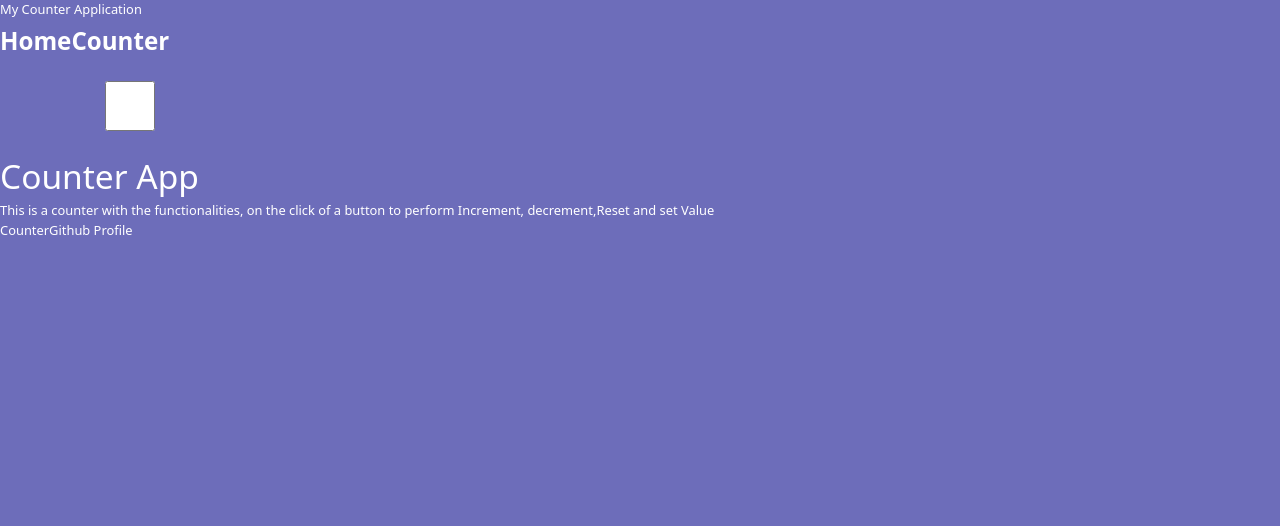
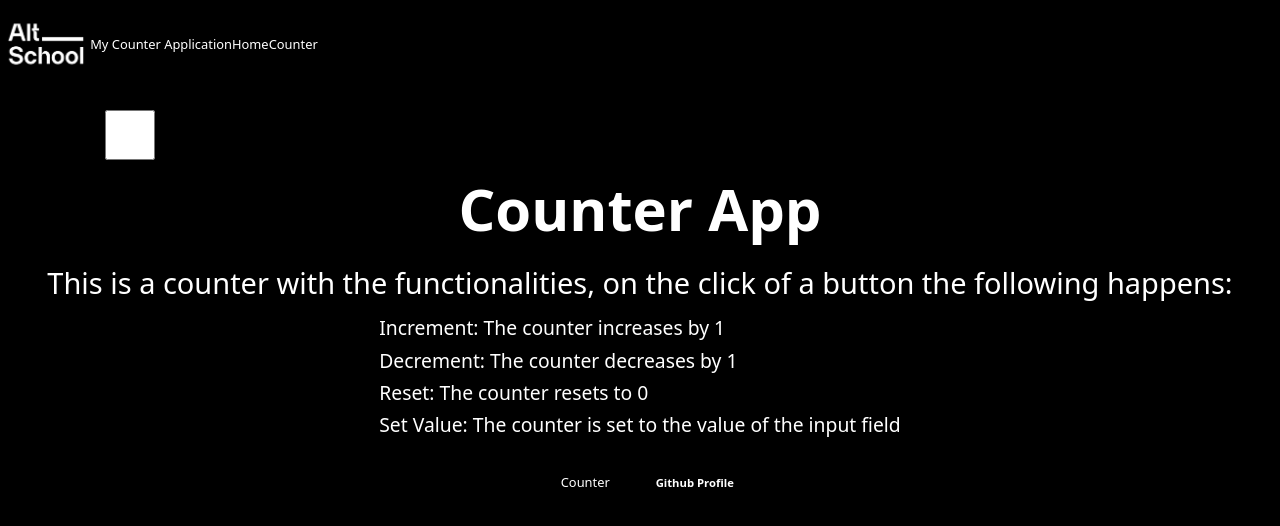
Before and after one commit to Fortzy05/AltSchool-Final-Exam, a Vue app in the folder AltSchool-final-exam/: page / in a window 1280 px wide. Shown: the top 526 px of the page. Built offline with nearby package versions, Linux system fonts and the light colour scheme.

Commit message:
nav logo

```diff
--- a/AltSchool-final-exam/src/App.css
+++ b/AltSchool-final-exam/src/App.css
@@ -10,7 +10,7 @@
 
 
 body {
-    background-color: rgb(109, 109, 186);
+    background-color: black;
     color: white;
 
 }
--- a/AltSchool-final-exam/src/App.vue
+++ b/AltSchool-final-exam/src/App.vue
@@ -1,5 +1,5 @@
 <template>
-  <div class="h-full">
+  <div class="h-full ">
     <Navbar />
     <ToggleSwitch />
     <router-view />
--- a/AltSchool-final-exam/src/components/HomeView.vue
+++ b/AltSchool-final-exam/src/components/HomeView.vue
@@ -1,16 +1,26 @@
 <template>
-  <main>
-    <h1>Counter App</h1>
-    <p>
-      This is a counter with the functionalities, on the click of a button to
-      perform Increment, decrement,Reset and set Value
+  <main
+    class="flex flex-col justify-center text-center items-center gap-5 h-full w-full my-0 mx-auto transition-all ease-in-out"
+  >
+    <h1 class="text-7xl mb-4 items-center font-extrabold">Counter App</h1>
+    <p
+      class="items-center text-center text-4xl flex flex-col gap-5 justify-center"
+    >
+      This is a counter with the functionalities, on the click of a button the following happens:
+      <ul class="flex flex-col items-start gap-2 text-2xl justify-start">
+        <li>Increment: The counter increases by 1</li>
+        <li>Decrement: The counter decreases by 1</li>
+        <li>Reset: The counter resets to 0</li>
+        <li>Set Value: The counter is set to the value of the input field</li>
+      </ul>
+
     </p>
     <div>
-      <button type="button">
+      <button type="button" class="h-12 m-3 border-none rounded-lg shadow-md outline-none w-28">
         <router-link to="/counter">Counter</router-link>
       </button>
-      <button type="button">
-        <a href="https://www.github.com/fortzy05">Github Profile</a>
+      <button class="h-12 m-3 border-none rounded-lg shadow-md outline-none w-28" type="button">
+        <a class="font-semibold text-sm" href="https://www.github.com/fortzy05">Github Profile</a>
       </button>
     </div>
   </main>
@@ -21,27 +31,3 @@ export default {
   name: "HomeView",
 };
 </script>
-
-<style scoped>
-h1 {
-  font-weight: 500;
-  font-size: 2.6rem;
-  top: -10px;
-}
-
-h3 {
-  font-size: 1.2rem;
-}
-
-.greetings h1,
-.greetings h3 {
-  text-align: center;
-}
-
-@media (min-width: 1024px) {
-  .greetings h1,
-  .greetings h3 {
-    text-align: left;
-  }
-}
-</style>
--- a/AltSchool-final-exam/src/components/NavBar.vue
+++ b/AltSchool-final-exam/src/components/NavBar.vue
@@ -1,7 +1,8 @@
 <template>
-  <nav>
+  <nav class="flex items-center ">
+    <img class="w-28 h-28" src="../assets/AltSchoolLogo.png" alt="">
     <div>My Counter Application</div>
-    <div class="my-2 text-3xl font-bold bg-pink dark:bg-black ">
+    <div class="">
       <router-link to="/">Home</router-link>
       <router-link to="/counter" class="dark">Counter</router-link>
     </div>
```
Also changed, not shown: AltSchool-final-exam/src/assets/AltSchoolLogo.png (added).
